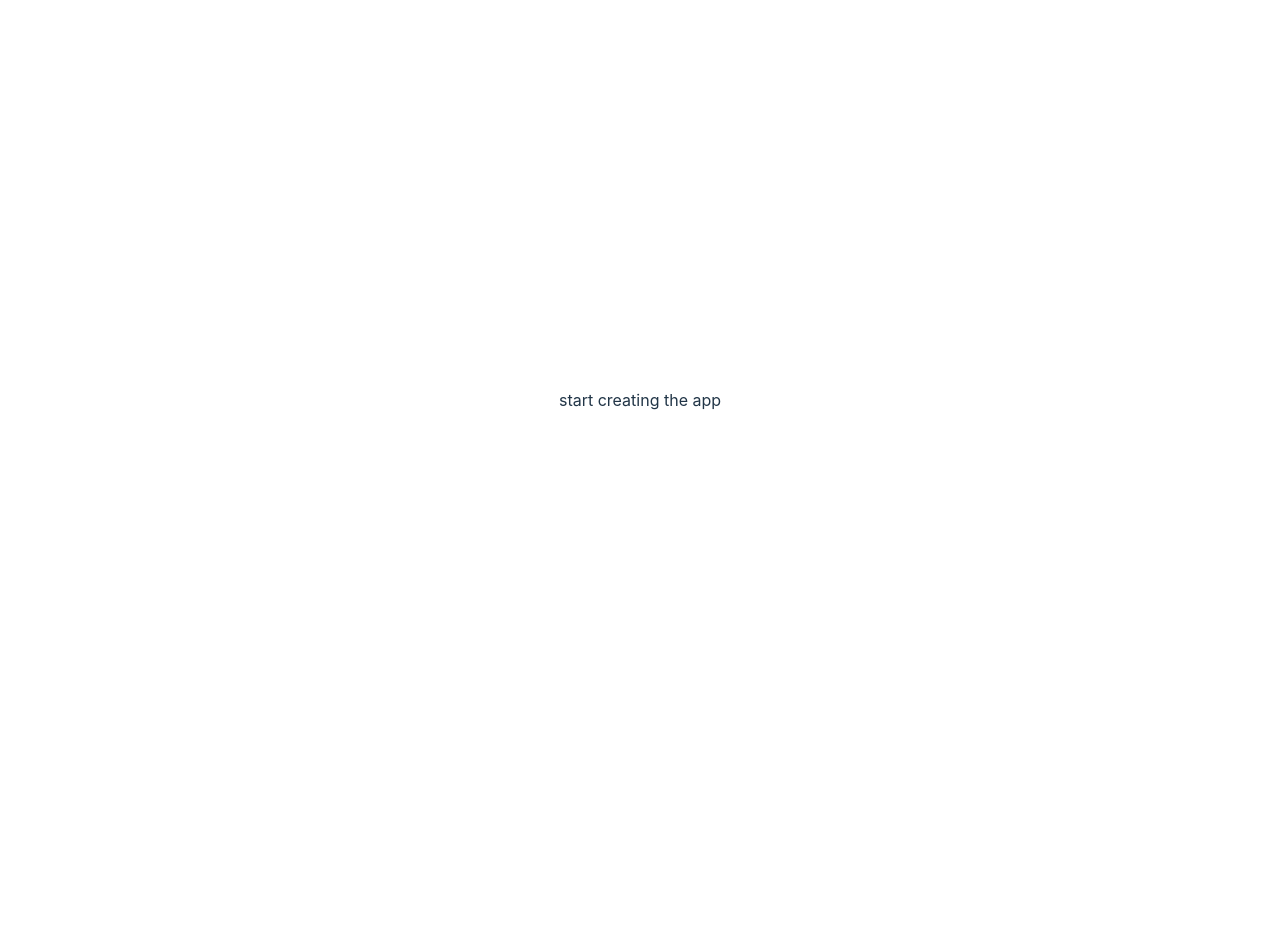
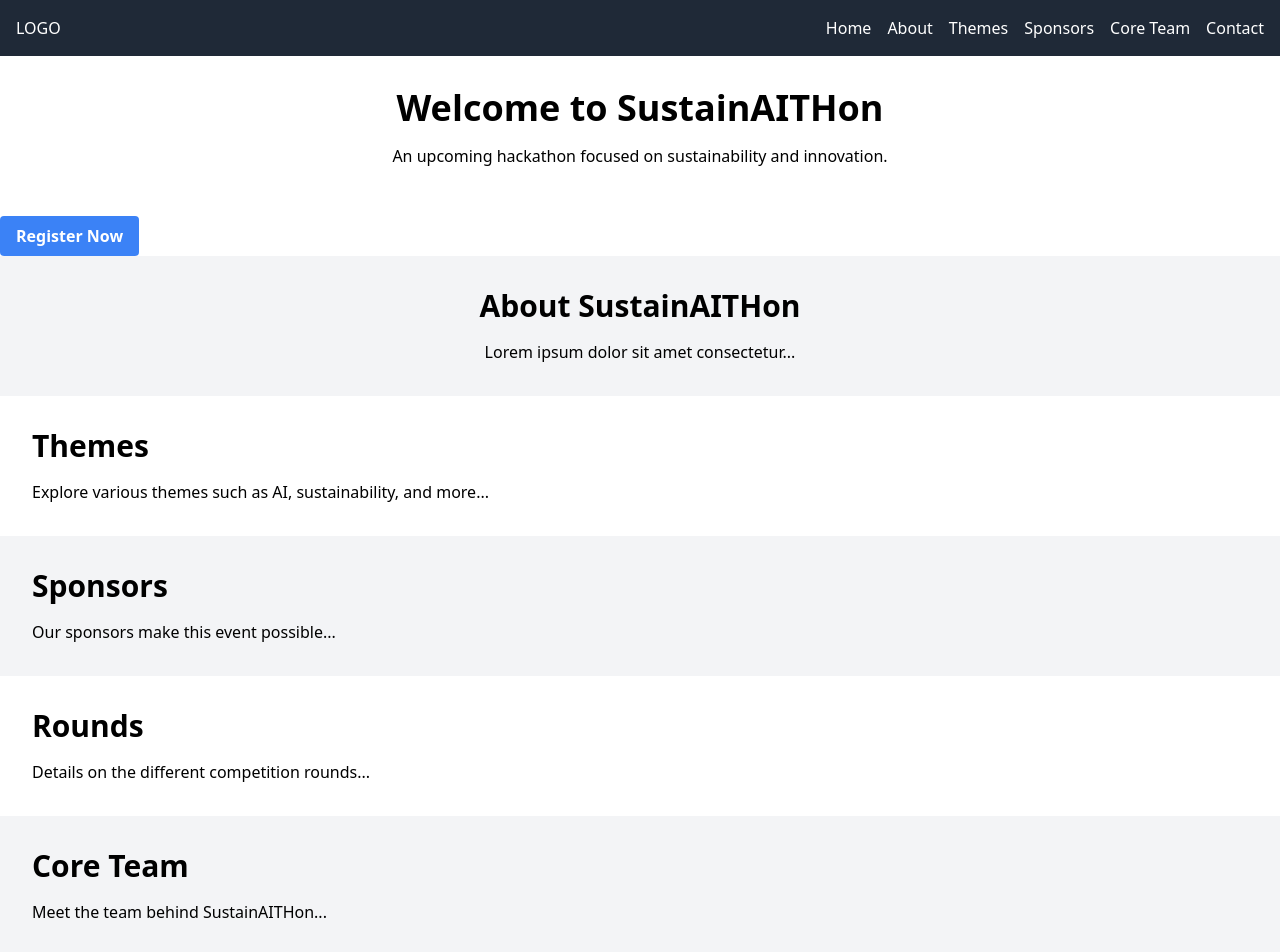
Before and after one commit to Aashik1701/SUSTAIN-AI-THON, a React (Vite) app: page / in a window 1280 px wide. Shown: the top 952 px of the page. Before the commit the page ends 800 px from the top, so only its background shows below. Built offline with nearby package versions, Linux system fonts and the light colour scheme.

Commit message:
First commit

```diff
--- a/src/App.jsx
+++ b/src/App.jsx
@@ -1,13 +1,27 @@
-import './App.css'
+import Navbar from './components/Navbar/Navbar';
+import Home from './components/Home/Home';
+import RegisterButton from './components/Register/RegisterButton';
+import About from './components/About/About';
+import Themes from './components/Themes/Themes';
+import Sponsors from './components/Sponsors/Sponsors';
+import Rounds from './components/Rounds/Rounds';
+import CoreTeam from './components/CoreTeam/CoreTeam';
+import Footer from './components/Footer/Footer';
 
 function App() {
-
-
   return (
-    <>
-     start creating the app
-    </>
-  )
+    <div>
+      <Navbar />
+      <Home />
+      <RegisterButton />
+      <About />
+      <Themes />
+      <Sponsors />
+      <Rounds />
+      <CoreTeam />
+      <Footer />
+    </div>
+  );
 }
 
-export default App
+export default App;
--- a/src/components/CoreTeam/CoreTeam.jsx
+++ b/src/components/CoreTeam/CoreTeam.jsx
@@ -0,0 +1,11 @@
+
+const CoreTeam = () => {
+  return (
+    <section id="core-team" className="p-8 bg-gray-100">
+      <h2 className="text-3xl font-semibold">Core Team</h2>
+      <p className="mt-4">Meet the team behind SustainAITHon...</p>
+    </section>
+  );
+};
+
+export default CoreTeam;
--- a/src/components/Footer/Footer.jsx
+++ b/src/components/Footer/Footer.jsx
@@ -0,0 +1,11 @@
+
+const Footer = () => {
+  return (
+    <footer className="p-4 bg-gray-800 text-white text-center">
+      <p>© 2024 SustainAITHon. All Rights Reserved.</p>
+      <p>Contact us at: info@sustainaithon.com</p>
+    </footer>
+  );
+};
+
+export default Footer;
--- a/src/components/Rounds/Rounds.jsx
+++ b/src/components/Rounds/Rounds.jsx
@@ -0,0 +1,11 @@
+
+const Rounds = () => {
+  return (
+    <section id="rounds" className="p-8">
+      <h2 className="text-3xl font-semibold">Rounds</h2>
+      <p className="mt-4">Details on the different competition rounds...</p>
+    </section>
+  );
+};
+
+export default Rounds;
--- a/src/components/Sponsors/Sponsors.jsx
+++ b/src/components/Sponsors/Sponsors.jsx
@@ -0,0 +1,11 @@
+
+const Sponsors = () => {
+  return (
+    <section id="sponsors" className="p-8 bg-gray-100">
+      <h2 className="text-3xl font-semibold">Sponsors</h2>
+      <p className="mt-4">Our sponsors make this event possible...</p>
+    </section>
+  );
+};
+
+export default Sponsors;
--- a/src/index.css
+++ b/src/index.css
@@ -1,71 +1,3 @@
 @tailwind base;
 @tailwind components;
 @tailwind utilities;
-:root {
-  font-family: Inter, system-ui, Avenir, Helvetica, Arial, sans-serif;
-  line-height: 1.5;
-  font-weight: 400;
-
-  color-scheme: light dark;
-  color: rgba(255, 255, 255, 0.87);
-  background-color: #242424;
-
-  font-synthesis: none;
-  text-rendering: optimizeLegibility;
-  -webkit-font-smoothing: antialiased;
-  -moz-osx-font-smoothing: grayscale;
-}
-
-a {
-  font-weight: 500;
-  color: #646cff;
-  text-decoration: inherit;
-}
-a:hover {
-  color: #535bf2;
-}
-
-body {
-  margin: 0;
-  display: flex;
-  place-items: center;
-  min-width: 320px;
-  min-height: 100vh;
-}
-
-h1 {
-  font-size: 3.2em;
-  line-height: 1.1;
-}
-
-button {
-  border-radius: 8px;
-  border: 1px solid transparent;
-  padding: 0.6em 1.2em;
-  font-size: 1em;
-  font-weight: 500;
-  font-family: inherit;
-  background-color: #1a1a1a;
-  cursor: pointer;
-  transition: border-color 0.25s;
-}
-button:hover {
-  border-color: #646cff;
-}
-button:focus,
-button:focus-visible {
-  outline: 4px auto -webkit-focus-ring-color;
-}
-
-@media (prefers-color-scheme: light) {
-  :root {
-    color: #213547;
-    background-color: #ffffff;
-  }
-  a:hover {
-    color: #747bff;
-  }
-  button {
-    background-color: #f9f9f9;
-  }
-}
```
